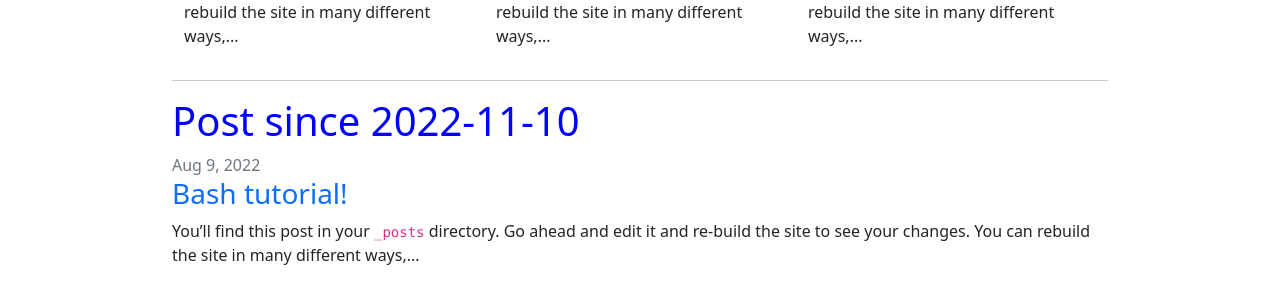
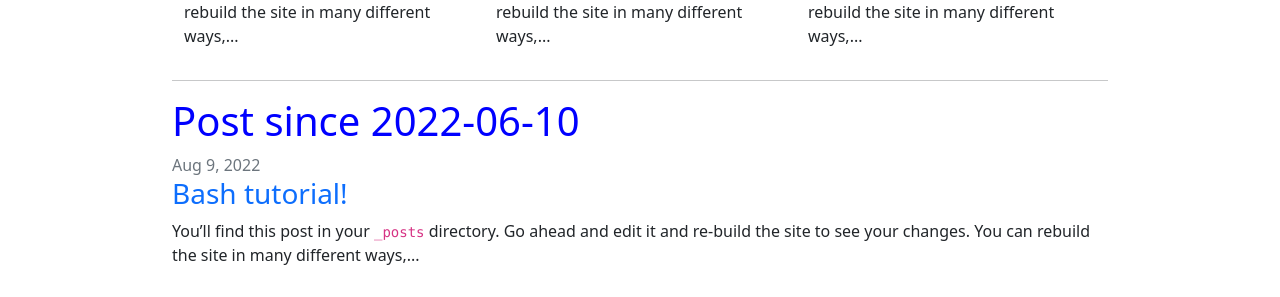
Before and after one commit to lliu1871/PhyEd, a Jekyll site: the page built from index.markdown, in a window 1280 px wide. Shown: the part 1191-1488 px from the top of the page. Built offline with Jekyll 4.4.1, drawn with Linux system fonts in a browser that asks for light colours; comment, search, counter and statistics services are not loaded.

Commit message:
Update index.markdown

```diff
--- a/index.markdown
+++ b/index.markdown
@@ -49,4 +49,4 @@
 </div>
 
 <hr>
-<h1 style="color:blue">Post since 2022-11-10</h1>
+<h1 style="color:blue">Post since 2022-06-10</h1>
```
